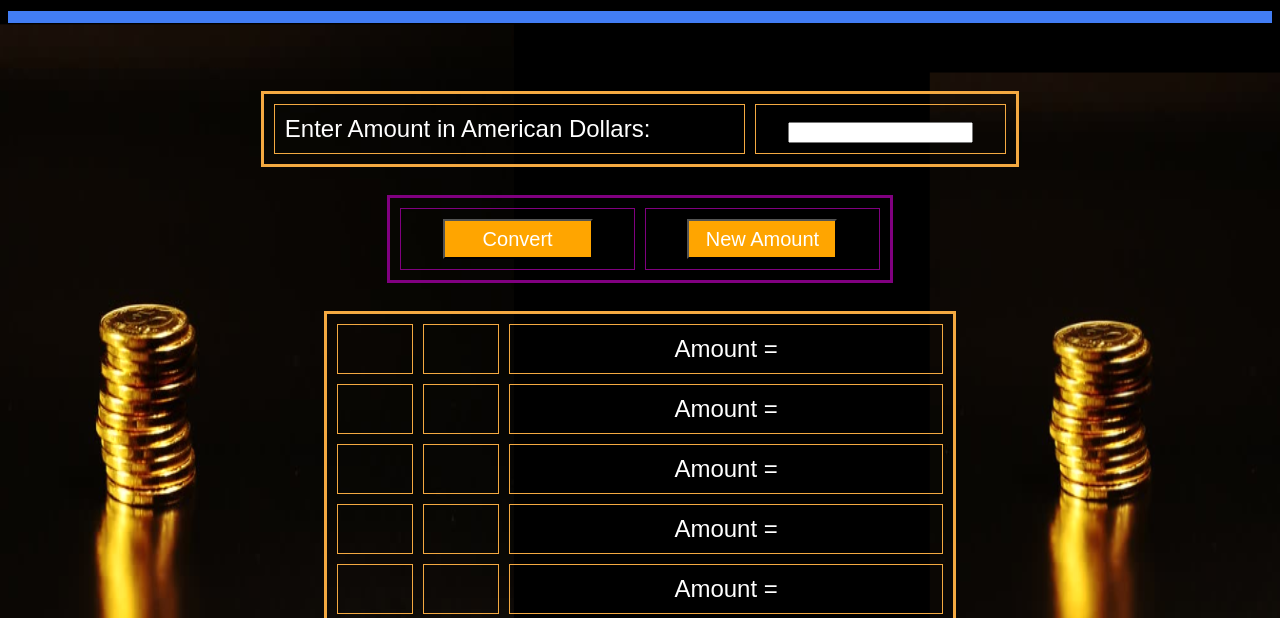
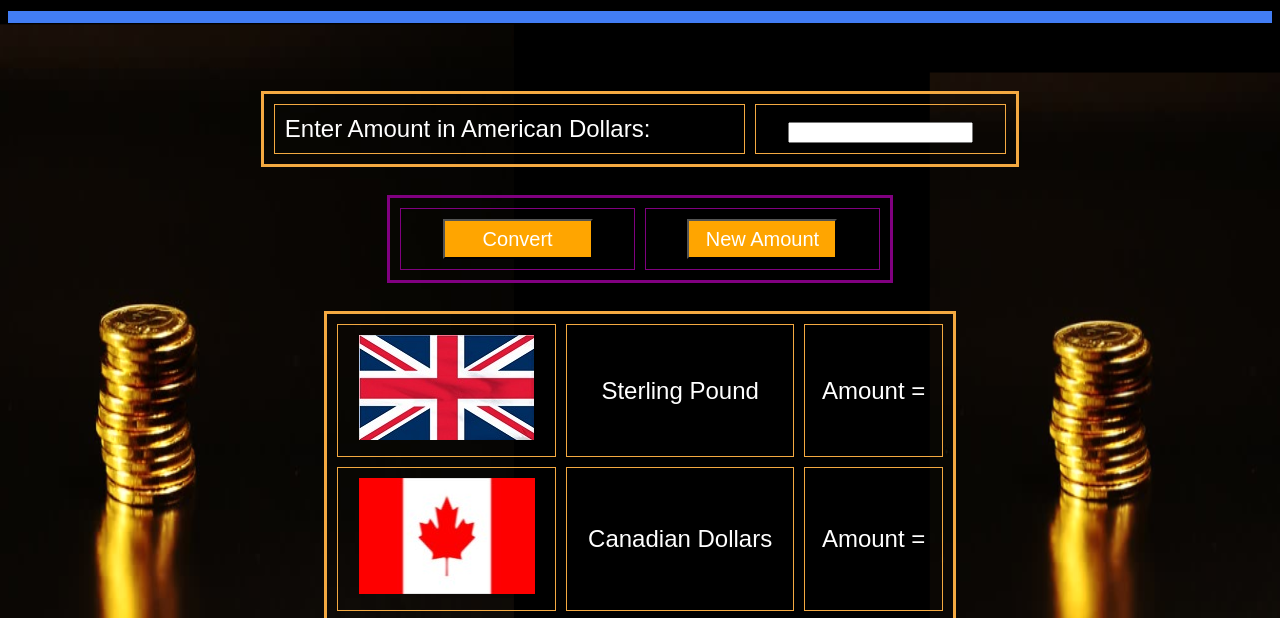
Before and after one commit to andrewvt97/Currency-Converter, a plain HTML site: page index.html in a window 1280 px wide. Shown: the part 144-762 px from the top of the page. Drawn offline with Linux system fonts and the light colour scheme.

Commit message:
Update index.html

```diff
--- a/index.html
+++ b/index.html
@@ -139,7 +139,7 @@ body {
 </center>
 
 
-<script src="code"></script>
+<script src="code.js"></script>
 </body>
 
 
```
